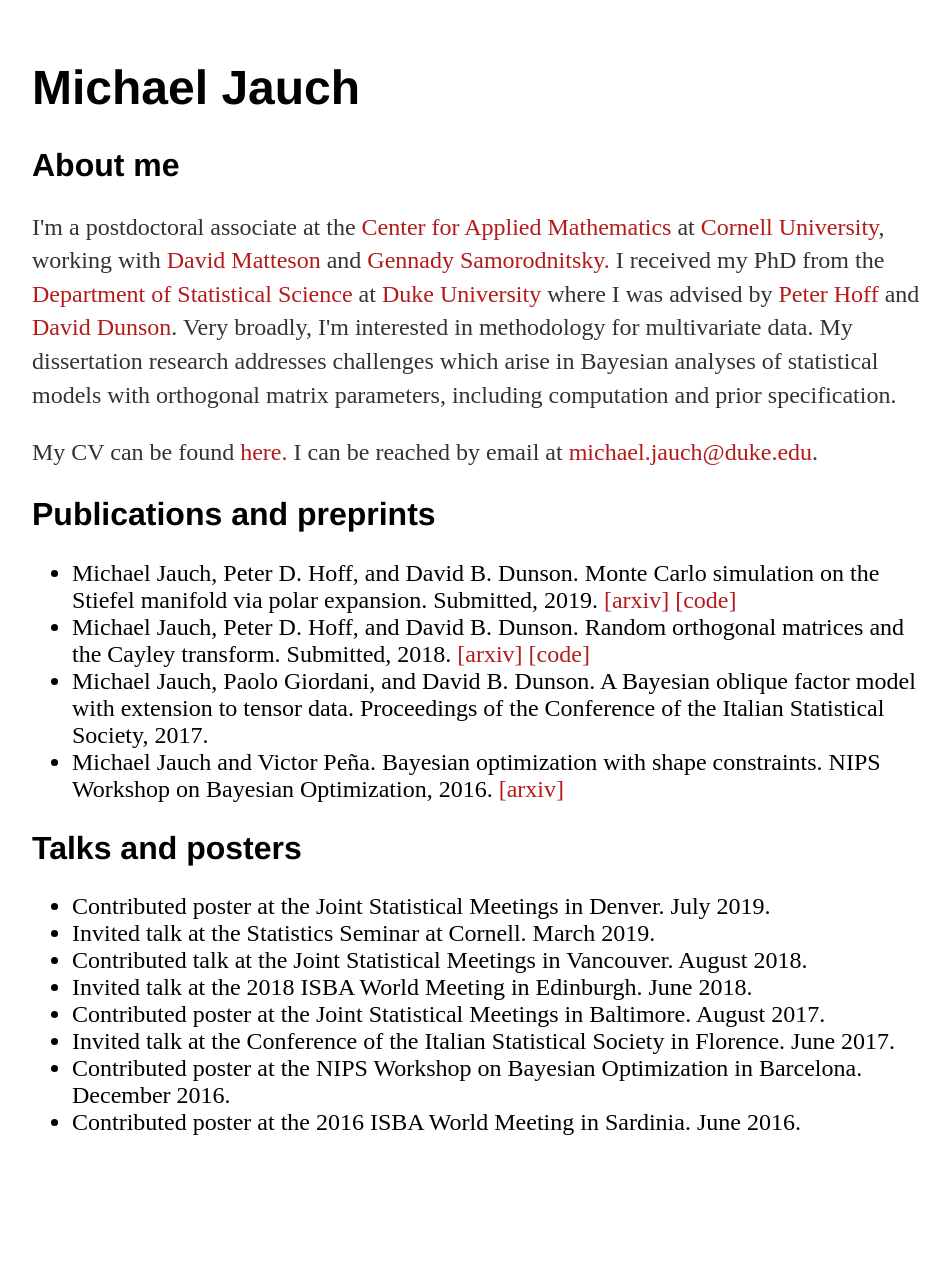
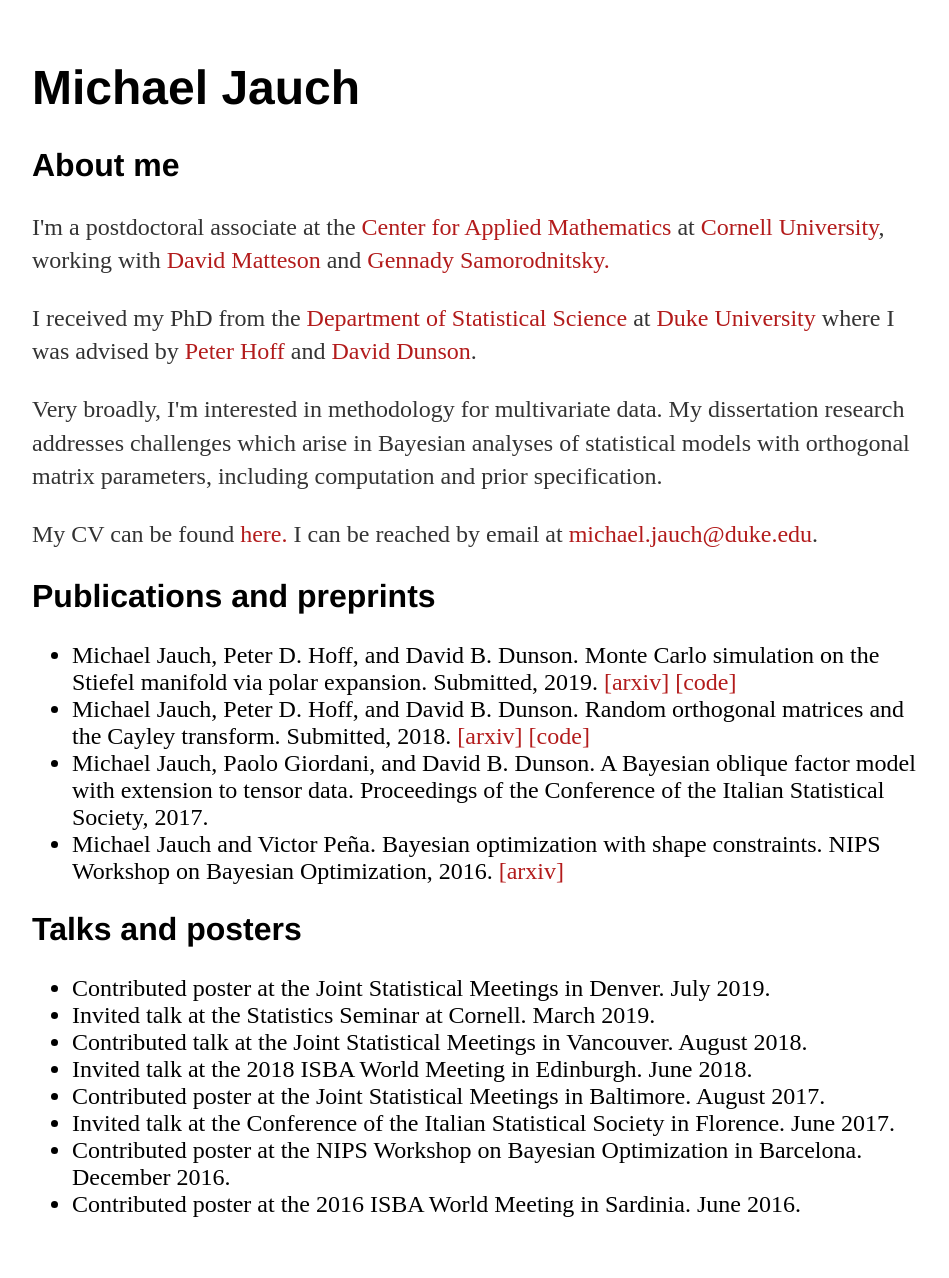
Before and after one commit to michaeljauch/michaeljauch.github.io, a Jekyll site: the page built from index.html, in a window 1280 px wide. Shown: the whole page, without its empty margins (160-1109 px from the left). Built offline with Jekyll 4.4.1, drawn with Linux system fonts in a browser that asks for light colours; before the commit the page ends 1196 px from its top, so only the background shows below that.

Commit message:
rearragne paragraphs

```diff
--- a/index.html
+++ b/index.html
@@ -14,7 +14,12 @@ title: Michael Jauch
 <div class="blurb">
 	<h1>Michael Jauch</h1>
 	<h2>About me</h2>
-  <p> I'm a postdoctoral associate at the <a href="https://www.cam.cornell.edu/cam" style="color:#b31b1b;">Center for Applied Mathematics</a> at <a href="https://www.cornell.edu/" style="color:#b31b1b;">Cornell University</a>, working with <a href="https://davidsmatteson.com/" style="color:#b31b1b;">David Matteson</a> and <a href="https://people.orie.cornell.edu/gennady/" style="color:#b31b1b;">Gennady Samorodnitsky.</a> I received my PhD from the <a href="https://stat.duke.edu/" style="color:#b31b1b;">Department of Statistical Science</a> at <a href="https://www.duke.edu/" style="color:#b31b1b;">Duke University</a> where I was advised by <a href="https://pdhoff.github.io/" style="color:#b31b1b;">Peter Hoff</a> and <a href="https://stat.duke.edu/people/david-b-dunson" style="color:#b31b1b;">David Dunson</a>. Very broadly, I'm interested in methodology for multivariate data. My dissertation research addresses challenges which arise in Bayesian analyses of statistical models with orthogonal matrix parameters, including computation and prior specification. </p>
+  <p> I'm a postdoctoral associate at the <a href="https://www.cam.cornell.edu/cam" style="color:#b31b1b;">Center for Applied Mathematics</a> at <a href="https://www.cornell.edu/" style="color:#b31b1b;">Cornell University</a>, working with <a href="https://davidsmatteson.com/" style="color:#b31b1b;">David Matteson</a> and <a href="https://people.orie.cornell.edu/gennady/" style="color:#b31b1b;">Gennady Samorodnitsky.</a>
+
+  <p> I received my PhD from the <a href="https://stat.duke.edu/" style="color:#b31b1b;">Department of Statistical Science</a> at <a href="https://www.duke.edu/" style="color:#b31b1b;">Duke University</a> where I was advised by <a href="https://pdhoff.github.io/" style="color:#b31b1b;">Peter Hoff</a> and <a href="https://stat.duke.edu/people/david-b-dunson" style="color:#b31b1b;">David Dunson</a>. </p>
+
+  <p>Very broadly, I'm interested in methodology for multivariate data. My dissertation research addresses challenges which arise in Bayesian analyses of statistical models with orthogonal matrix parameters, including computation and prior specification. </p>
+
 	<p>My CV can be found <a href="http://michaeljauch.github.io/cv.pdf" style="color:#b31b1b;">here.</a> I can be reached by email at <a href="mailto:michael.jauch@duke.edu" style="color:#b31b1b;">michael.jauch@duke.edu</a>.<br></p>
 	<h2>Publications and preprints</h2>
 	<ul style="font-size:1.5em">
```
